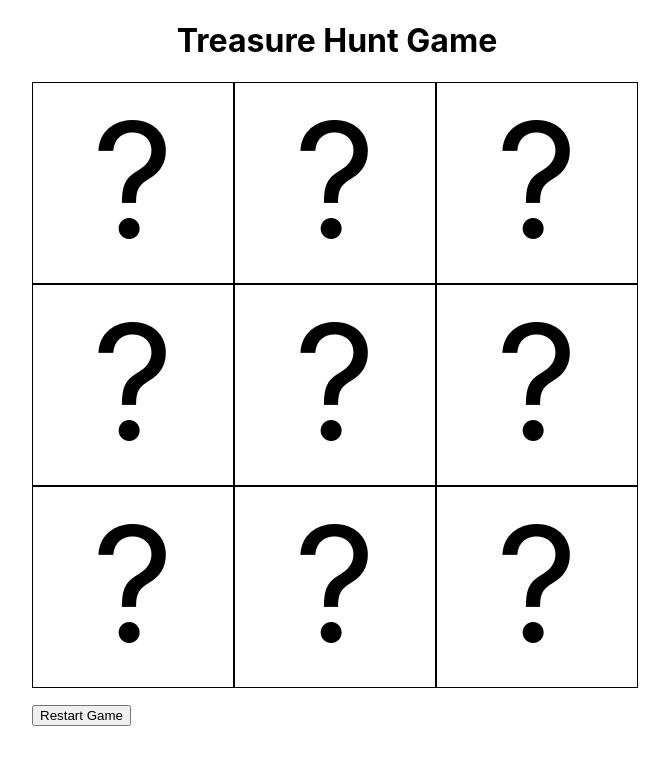
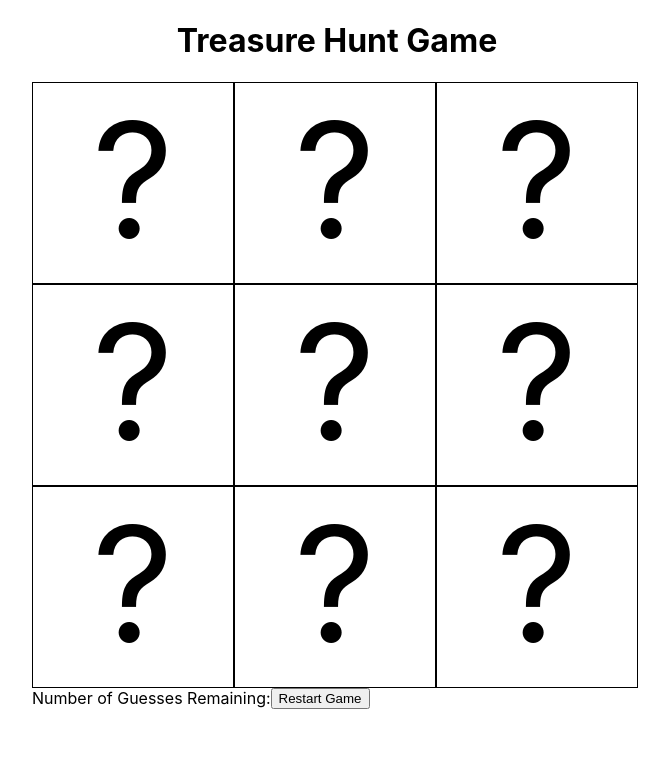
Before and after one commit to learn-academy-2022-foxtrot/treasurehunt-nathaniel-ross, a React (Create React App) app: page / in a window 1280 px wide. Shown: the top 764 px of the page, without its empty margins (303-972 px from the left). Built offline with nearby package versions, Linux system fonts and the light colour scheme.

Commit message:
added counter logic, not visible to user yet

```diff
--- a/src/App.css
+++ b/src/App.css
@@ -16,3 +16,7 @@ h1 {
   width: 610px;
   margin: 0 auto;
 }
+
+.guess-counter {
+  text-align: center;
+}
--- a/src/App.js
+++ b/src/App.js
@@ -17,6 +17,8 @@ const App = () => {
   const [treasureLocation, setTreasureLocation] = useState(Math.floor(Math.random() * board.length))
   const [bombLocation, setBombLocation] = useState(Math.floor(Math.random() * board.length))
 
+const [counter, setCounter] = useState(5)
+
   const handleGamePlay = (clickedSquare) => {
     // makes a copy of the board in state so that we can modify it in this method
     let updateBoard = [...board]
@@ -29,6 +31,7 @@ const App = () => {
     } else {
     updateBoard[clickedSquare] = "🌳"
     setBoard(updateBoard)
+    setCounter(counter -1)
     }
   }
 
@@ -65,9 +68,10 @@ const App = () => {
         />
         )
       })}
-      <p>
+        <div className="guess-counter">
+          Number of Guesses Remaining:
+        </div>
       <button onClick={handleReset}>Restart Game</button>
-      </p>
       </div>
 
     </>
```
Also changed, not shown: 1 other file (tests, documents, lock files or other folders).
